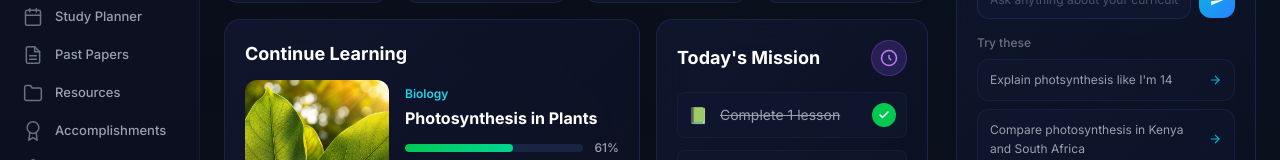
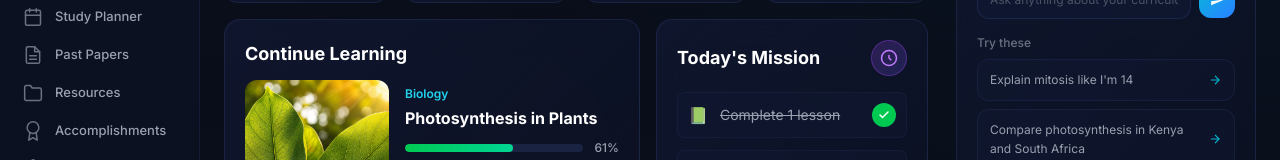
Before and after one commit to EmmanuelHenry-65/MaarifaLearn-Project, a React (Vite) app: page / in a window 1280 px wide. Shown: the part 229-389 px from the top of the page. Built offline with nearby package versions, Linux system fonts and the light colour scheme.

Commit message:
Update from photosyntesis to mitosis in the suggestions array in AITutor.tsx.

```diff
--- a/src/components/AITutor.tsx
+++ b/src/components/AITutor.tsx
@@ -1,5 +1,5 @@
 const suggestions = [
-  "Explain photsynthesis like I'm 14",
+  "Explain mitosis like I'm 14",
   "Compare photosynthesis in Kenya and South Africa",
   "Generate 5 quiz questions on Cell Division",
 ];
```
